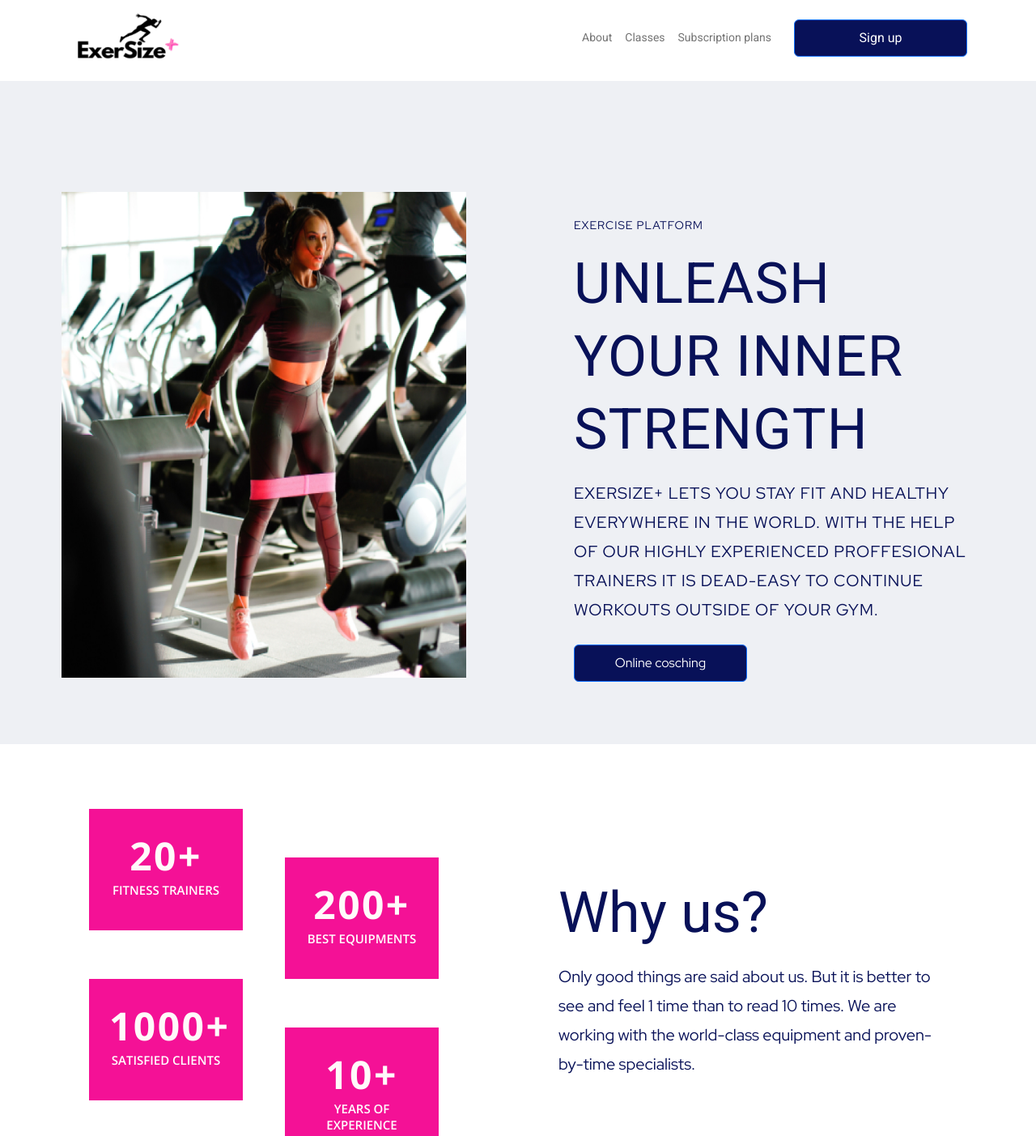
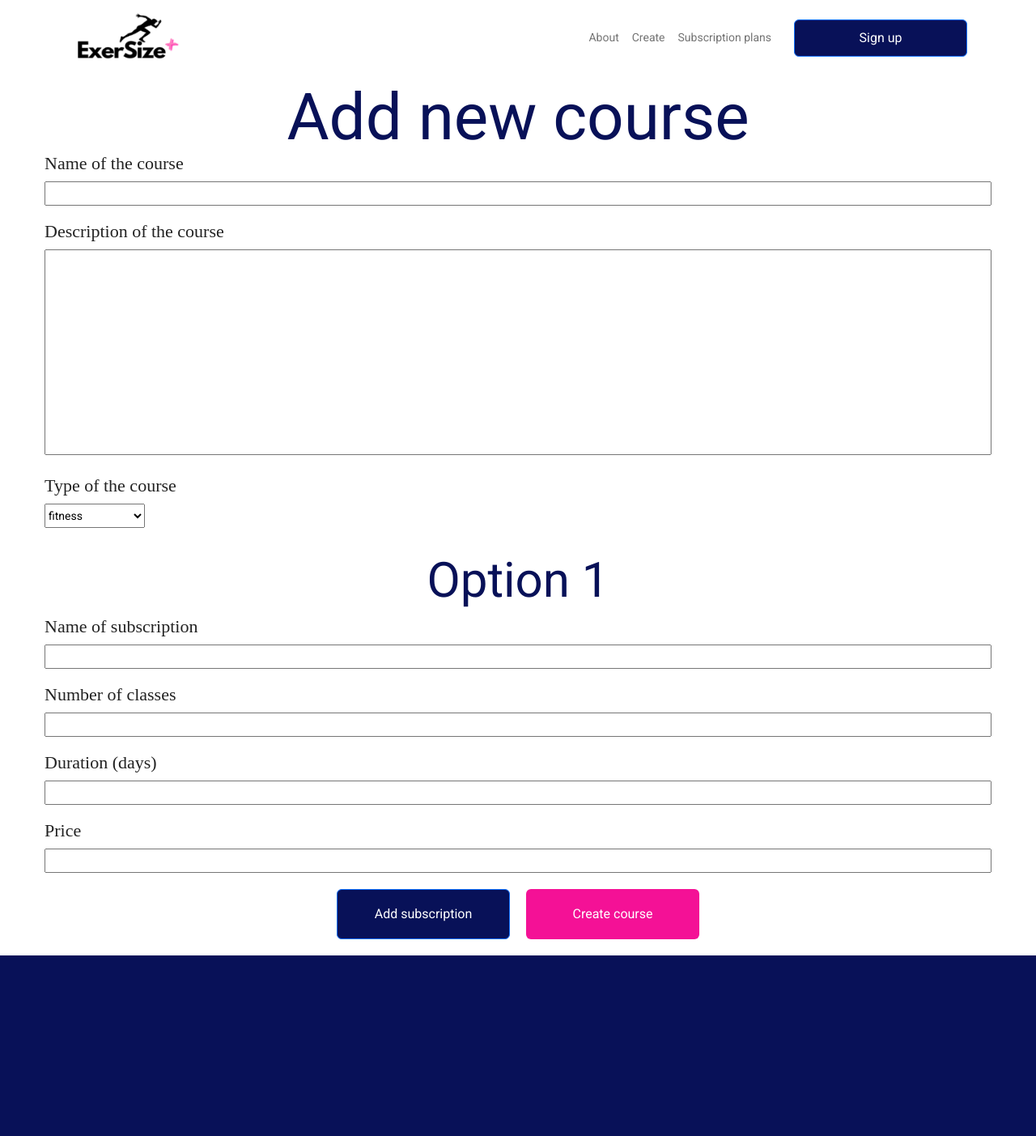
Before and after one commit to MarthaOliinyk/exersize, a React (Create React App) app in the folder frontend/: page /create in a window 1280 px wide. Shown: the top 1403 px of the page at 81% size. Built offline with nearby package versions, Linux system fonts and the light colour scheme.

Commit message:
[Sofia Tkach] Created addCourse page

```diff
--- a/frontend/package.json
+++ b/frontend/package.json
@@ -11,6 +11,7 @@
     "react-bootstrap": "^2.5.0",
     "react-dom": "^18.2.0",
     "react-router": "^6.4.0",
+    "react-router-dom": "^6.4.1",
     "react-scripts": "^5.0.1",
     "web-vitals": "^2.1.4"
   },
--- a/frontend/src/App.js
+++ b/frontend/src/App.js
@@ -1,4 +1,5 @@
 import Header from "./Components/Header";
+import HomePage from "./Components/Homepage"
 import Hero from "./Components/Hero"
 import Why from "./Components/Why"
 import Workout from "./Components/Workout"
@@ -6,18 +7,28 @@ import Pricing from "./Components/Pricing"
 import Benefit from "./Components/Benefit"
 import Footer from "./Components/Footer"
 import Gallery from "./Components/Gallery";
-import React, { Component }  from 'react';
+import NewCoursePage from "./Components/NewCourse";
+import React from 'react';
+import {Router} from "react-router-dom";
 import "../src/App.scss"
+import { BrowserRouter,Routes,Route,Link } from "react-router-dom";
 function App() {
   return (
     <div className="App">
       <Header/>
-      <Hero/>
+      {/* <Hero/>
+      <NewCoursePage/>
       <Why/>
       <Workout/>
       <Pricing/>
       <Gallery/>
-      <Benefit/>
+      <Benefit/> */}
+      <BrowserRouter>
+        <Routes>
+        <Route path="/" element={ <HomePage/>}/>
+        <Route path="/create" element={ <NewCoursePage/>} />
+        </Routes>
+      </BrowserRouter>
       <Footer/>
     </div>
   );
--- a/frontend/src/App.scss
+++ b/frontend/src/App.scss
@@ -8,3 +8,4 @@
 @import "./scss/benefit";
 @import "./scss/footer";
 @import "./scss/gallery";
+@import "./scss/newCourse";
--- a/frontend/src/Components/Header.js
+++ b/frontend/src/Components/Header.js
@@ -11,9 +11,9 @@ function BasicExample() {
         <Navbar.Toggle aria-controls="basic-navbar-nav" />
         <Navbar.Collapse id="basic-navbar-nav">
           <Nav className="header__nav">
-            <Nav.Link href="#hero" >About</Nav.Link>
-            <Nav.Link href="#why" >Classes</Nav.Link>
-            <Nav.Link href="#link" >Subscription plans</Nav.Link>
+            <Nav.Link href='/' >About</Nav.Link>
+            <Nav.Link href='/create' >Create</Nav.Link>
+            <Nav.Link  >Subscription plans</Nav.Link>
           </Nav>
           <Button  className="btn" >
           Sign up
--- /dev/null
+++ b/frontend/src/Components/Homepage.js
@@ -0,0 +1,20 @@
+import Hero from "./Hero"
+import Why from "./Why"
+import Workout from "./Workout"
+import Pricing from "./Pricing"
+import Benefit from "./Benefit"
+import NewCoursePage from "./NewCourse";
+import Gallery from "./Gallery";
+export default function Main()
+{
+    return(
+        <>
+        <Hero/>
+        <Why/>
+        <Workout/>
+        <Pricing/>
+        <Gallery/>
+        <Benefit/>
+        </>
+    )
+}
--- /dev/null
+++ b/frontend/src/Components/NewCourse.js
@@ -0,0 +1,144 @@
+import React  from 'react';
+import {Button} from 'react-bootstrap';
+import {useEffect} from 'react';
+function CreateMarkup(){
+    useEffect(() => {
+                let counter=1;
+                const renderPart=document.querySelector(".addcourse__render");
+                const form=document.querySelector("form")
+                const buttonAdd=document.querySelector(".addcourse__add");
+                const buttonCreate=document.querySelector(".addcourse__create");
+                form.addEventListener('submit',(evt)=>{
+                    evt.preventDefault();
+                    // const formData = new FormData(form);
+                    // formData.get("course__name")
+                    // const values=Object.fromEntries(formData.entries())
+                    // console.log(values)
+                    let fd = new FormData(form);
+
+                    let data = {};
+
+                    for (let [key, prop] of fd) {
+                        if(!data[key])
+                        {
+                            data[key] = prop;
+                        }
+                        else{
+                            const arr=[];
+                            arr.push(...data[key])
+                            arr.push(...prop)
+                            data[key] =arr;
+                        }
+                    }
+
+                    data = JSON.stringify(data, null, 2);
+
+                    console.log(data);
+                })
+
+
+
+
+
+                buttonAdd.addEventListener("click",(evt)=>
+                {
+                    counter+=1;
+                    evt.preventDefault();
+                    const markup=`<h2 class='addcourse__option'>Option ${counter}</h2>
+                    <div class='form__field'>
+                    <label for="subs_name" class='form__label' >Name of subscription </label>
+                    <input id='subs_name' class='form__input' name="subs_name"></input>
+                </div>
+                <div class='form__field'>
+                    <label for="classes_number" class='form__label' >Number of classes </label>
+                    <input id='classes_number' class='form__input' name="classes_number"></input>
+                </div>
+                <div class='form__field'>
+                    <label for="duration" class='form__label' >Duration (days)</label>
+                    <input id='duration' class='form__input' name="duration"></input>
+                </div>
+                <div class='form__field'>
+                    <label for="price" class='form__label' >Price</label>
+                    <input id='price' class='form__input' name="price"></input>
+                </div>`
+                    renderPart.insertAdjacentHTML("beforeend",markup)
+                    })
+
+
+            });
+
+
+    return (
+        <section className='main__container addcourse__container'>
+            <h1 className='addcourse__title'>Add new course</h1>
+            <form className='form__addcourse'>
+                <div className='form__field'>
+                    <label htmlFor="course_name" className='form__label'>Name of the course</label>
+                    <input id='course_name' name='course_name' className='form__input'></input>
+                </div>
+                <div className='form__field'>
+                    <label htmlFor="desc" className='form__label'>Description of the course</label>
+                    <textarea id='desc' name='desc' className='form__textarea'></textarea>
+                </div>
+                <div className='form__field'>
+                    <label htmlFor="type" className='form__label'>Type of the course</label>
+                    <select id="type" name="type" className='form__select'>
+                    <option value="fitness">fitness</option>
+                    <option value="box">box</option>
+                    <option value="karate">karate</option>
+                    <option value="yoga">yoga</option>
+                    <option value="pilates">pilates</option>
+                    <option value="strength">strength training</option>
+                    <option value="aerobics">aerobics</option>
+                    <option value="stretching">stretching</option>
+                    </select>
+                </div>
+                <h2 className='addcourse__option'>Option 1</h2>
+                <div className='form__field'>
+                    <label htmlFor="subs_name" className='form__label' >Name of subscription </label>
+                    <input id='subs_name' className='form__input' name="subs_name"></input>
+                </div>
+                <div className='form__field'>
+                    <label htmlFor="classes_number" className='form__label' >Number of classes </label>
+                    <input id='classes_number' className='form__input' name="classes_number"></input>
+                </div>
+                <div className='form__field'>
+                    <label htmlFor="duration" className='form__label' >Duration (days)</label>
+                    <input id='duration' className='form__input' name="duration"></input>
+                </div>
+                <div className='form__field'>
+                    <label htmlFor="price" className='form__label' >Price</label>
+                    <input id='price' className='form__input' name="price"></input>
+                </div>
+                <div className='addcourse__render'>
+
+                </div>
+                <div className='form__buttons'>
+                <Button className='button addcourse__add' id="b">Add subscription</Button>
+                <Button className='button addcourse__create' type='submit'> Create course</Button>
+                </div>
+            </form>
+        </section>
+    )
+}
+export default CreateMarkup
+
+// const App = () => {
+//
+// }
+// App();
+
+// const form=document.querySelector("form");
+// console.log(form);
+// if(buttonAdd)
+// {
+//     buttonAdd.addEventListener("click",onAddClick)
+//     console.log(buttonAdd)
+// }
+
+// function onAddClick(evt)
+// {
+// evt.preventDafault();
+// const markup=`<h1>Hello<h1/>`
+// form.insertAdjacentHTML("beforeend",markup)
+// }
--- a/frontend/src/Components/Why.js
+++ b/frontend/src/Components/Why.js
@@ -1,13 +1,11 @@
 import React, { Component }  from 'react';
 import { Container } from 'react-bootstrap';
 import { Button} from 'react-bootstrap'
-// import  "../css/why.css"
-//import "../../scss/why.css"
 
 export default function WhyMarkup()
 {
     return(
-       <section id="why" className="main__container why__container">
+       <section  className="main__container why__container">
         <div className="why__left_part">
             <div className="why__sq">
                 <h3 className="why__number">20+</h3>
--- a/frontend/src/index.js
+++ b/frontend/src/index.js
@@ -3,9 +3,10 @@ import ReactDOM from 'react-dom/client';
 import App from './App';
 
 
+
 const root = ReactDOM.createRoot(document.getElementById('root'));
 root.render(
-  <React.StrictMode>
+  // <React.StrictMode>
     <App />
-  </React.StrictMode>
+  // </React.StrictMode>
 );
--- /dev/null
+++ b/frontend/src/scss/_newCourse.scss
@@ -0,0 +1,57 @@
+.addcourse__container{
+    padding-top: 20px;
+    padding-bottom: 20px;
+    margin-top: 80px;
+}.addcourse__title{
+font-family: 'Roboto';
+font-style: normal;
+font-weight: 400;
+font-size: 80px;
+line-height: 90px;
+text-align: center;
+}
+.form__label{
+    margin-bottom: 10px;
+    font-family: 'Raleway';
+font-style: normal;
+font-weight: 400;
+font-size: 22px;
+line-height: 24px;
+color: #222222;
+
+
+}
+.form__input{
+    width: 100%;
+    height: 30px;
+
+}
+.form__textarea{
+    resize: none;
+    width: 100%;
+    height: 254px;
+}
+.form__select{
+    display: block;
+    height: 30px;
+}
+.form__field{
+    margin-bottom: 20px;
+}
+.addcourse__option{
+    font-family: 'Roboto';
+    font-style: normal;
+    font-weight: 400;
+    font-size: 60px;
+    line-height: 90px;
+    text-align: center;
+}
+.form__buttons{
+display: flex;
+justify-content: center;
+}
+.addcourse__create{
+    background-color: var(--accent-color2);
+    border: none;
+    margin-left: 20px;
+}
```
Also changed, not shown: frontend/src/Components/Gallery.js (+4 -4 lines), frontend/src/js/temp.js (added, +27 -0 lines), 2 other files (tests, documents, lock files or other folders).
